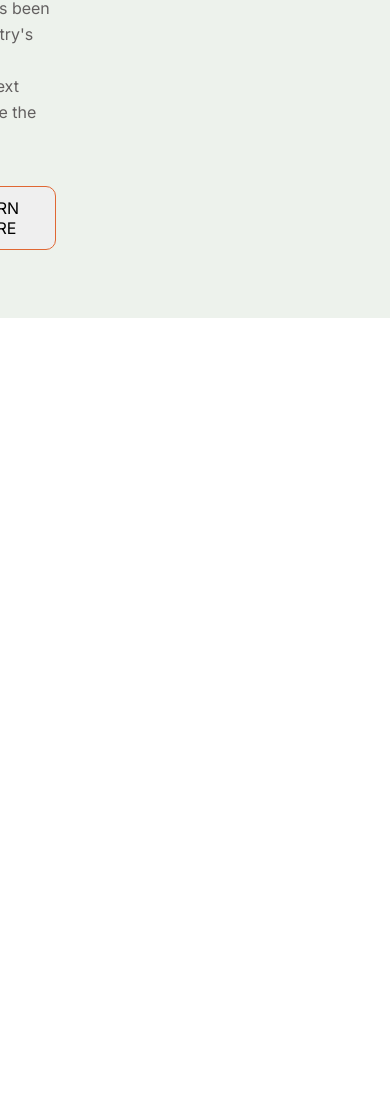
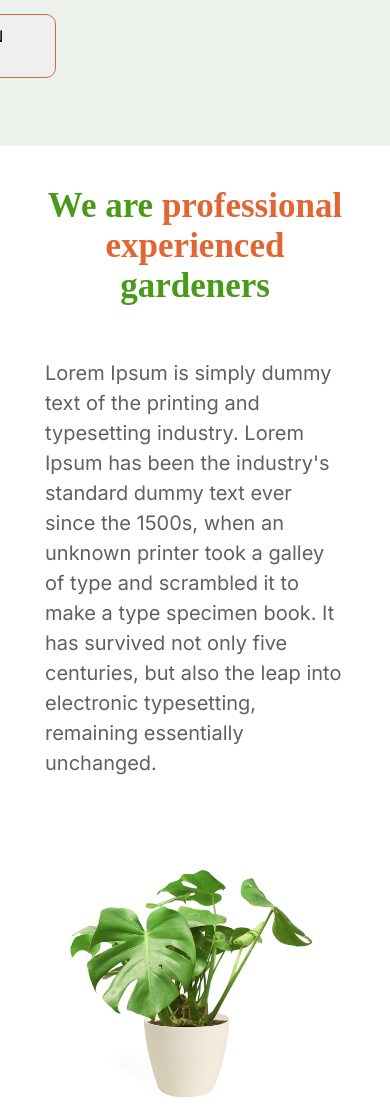
Before and after one commit to VasiliyKajem9/Plants, a website built with webpack: page Plants/src/index.html in a window 390 px wide. Shown: the part 695-1804 px from the top of the page. Before the commit the page ends 1013 px from the top, so only its background shows below. Built offline with nearby package versions, Linux system fonts and the light colour scheme; a web font is replaced by a local one.

Commit message:
feat: about section

```diff
--- a/Plants/src/index.html
+++ b/Plants/src/index.html
@@ -51,7 +51,7 @@
             We grow <span class="mainHeading__view">plants</span> and give you oxygen
           </h1>
 
-          <p class="welcome__content">
+          <p class="content welcome__content">
             Lorem Ipsum is simply dummy text of the printing and typesetting industry. Lorem Ipsum has been the industry's standard dummy text ever since the 1500s.
           </p>
 
@@ -59,6 +59,22 @@
         </div>
       </div>
     </section>
+
+    <section class="about app__about">
+      <div class="about__wrapper">
+        <div class="about__descr">
+          <h2 class="heading about__heading">
+            We are <span class="heading__view">professional experienced</span> gardeners
+          </h2>
+
+          <p class="content about__content">
+            Lorem Ipsum is simply dummy text of the printing and typesetting industry. Lorem Ipsum has been the industry's standard dummy text ever since the 1500s, when an unknown printer took a galley of type and scrambled it to make a type specimen book. It has survived not only five centuries, but also the leap into electronic typesetting, remaining essentially unchanged.
+          </p>
+        </div>
+
+        <img src="./img/other/houseplant.png" alt="houseplant" class="about__bg">
+      </div>
+    </section>
   </main>
 </body>
 </html>
--- a/Plants/src/scss/main.scss
+++ b/Plants/src/scss/main.scss
@@ -33,10 +33,10 @@ $inter : 'Inter', sans-serif;
 }
 
 .btn {
-  text-transform: uppercase;
   border: 1px solid $main-orange;
   border-radius: 10px;
   font-family: $inter;
+  min-width: 158px;
   font-size: 16px;
   padding: 11px 27px;
   transition: .2s ease-in-out all;
@@ -47,5 +47,12 @@ $inter : 'Inter', sans-serif;
   }
 }
 
+.content {
+  font-size: 20px;
+  color: $main-gray;
+  font-family: $inter;
+}
+
 @import './header.scss';
 @import './main/welcome.scss';
+@import './main/about.scss';
--- /dev/null
+++ b/Plants/src/scss/main/about.scss
@@ -0,0 +1,54 @@
+.about {
+  .about__wrapper {
+    @include baseWidth;
+    padding: 94px 110px 20px;
+    display: flex;
+    justify-content: space-between;
+    .about__descr {
+      margin: auto 0;
+      .about__heading {
+        font-size: 40px;
+        font-family: $inika;
+        color: $main-green;
+        max-width: 463px;
+        margin-bottom: 40px;
+        .heading__view {
+          color: $main-orange;
+        }
+      }
+
+      .about__content {
+        max-width: 605px;
+        line-height: 30px;
+      }
+    }
+  }
+}
+
+@media (max-width: 1250px) {
+  .about {
+    .about__wrapper {
+      padding: 40px 45px 20px;
+      flex-direction: column;
+      align-items: center;
+      .about__descr {
+        .about__heading {
+          text-align: center;
+          font-size: 35px;
+          margin: 0 auto 52px;
+        }
+
+        .about__content {
+          max-width: 665px;
+          line-height: 30px;
+        }
+      }
+
+      .about__bg {
+        max-width: 250px;
+        height: auto;
+        margin-top: 70px;
+      }
+    }
+  }
+}
--- a/Plants/src/scss/main/welcome.scss
+++ b/Plants/src/scss/main/welcome.scss
@@ -20,11 +20,13 @@
       }
 
       .welcome__content{
-        font-size: 20px;
         max-width: 525px;
         margin-bottom: 48px;
-        color: $main-gray;
         line-height: 32px;
+      }
+
+      .welcome__btn {
+        text-transform: uppercase;
       }
     }
   }
```
Also changed, not shown: Plants/src/img/other/houseplant.png (added), Plants/src/img/service/first-1.png (added), Plants/src/img/service/first-2.png (added), Plants/src/img/service/first-3.png (added), Plants/src/img/service/first-4.png (added), Plants/src/img/service/first-5.png (added), Plants/src/img/service/first.png (added).
